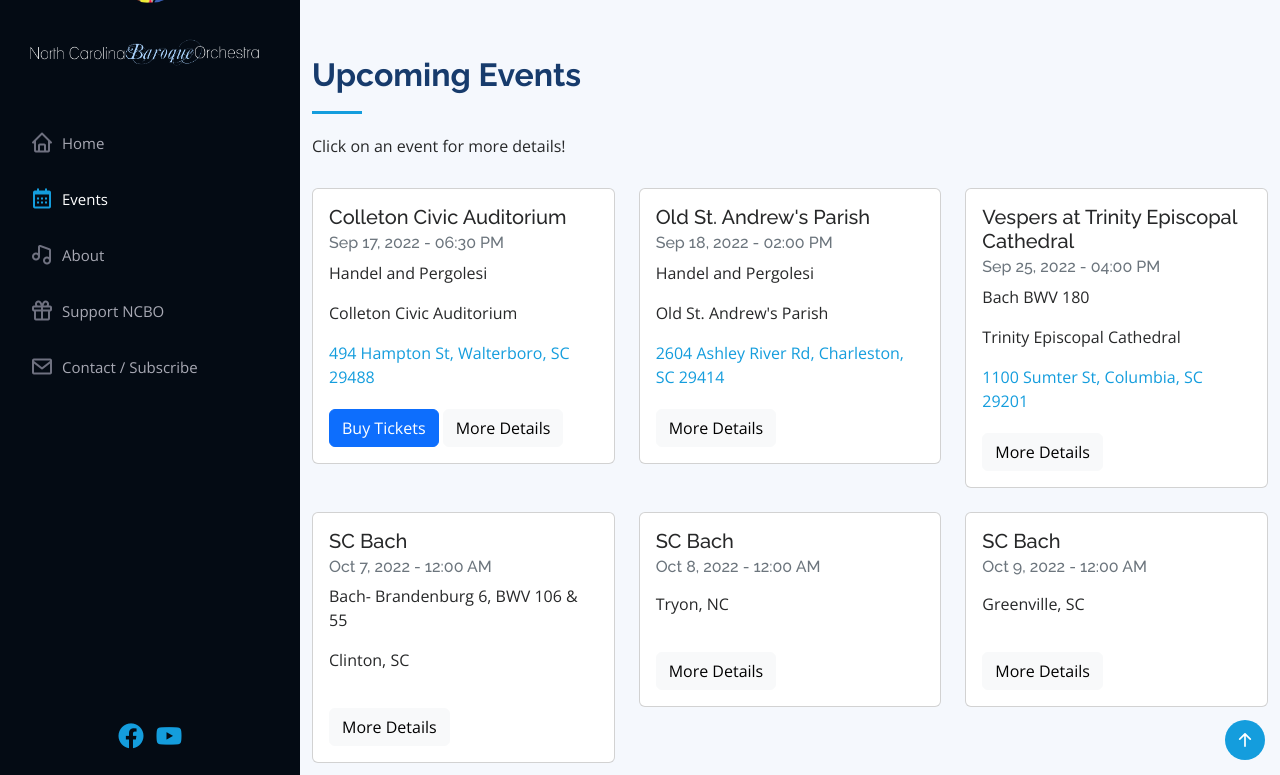
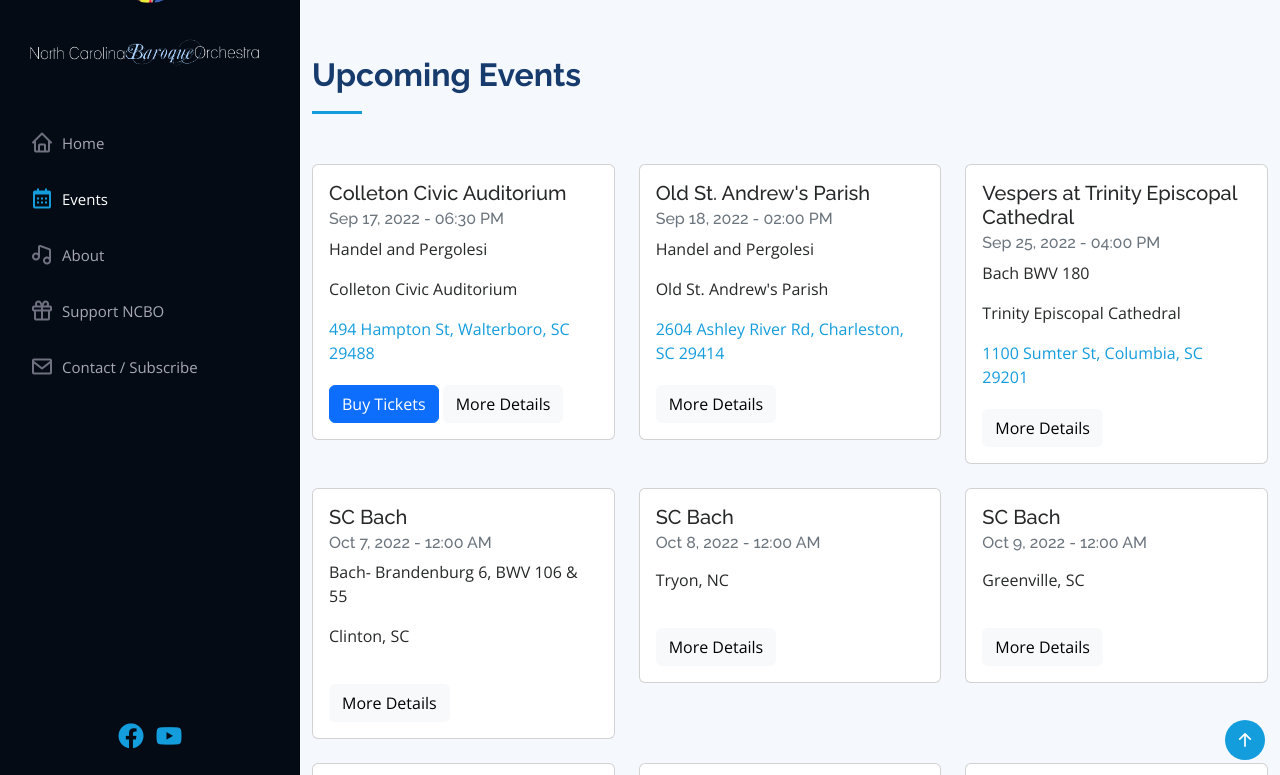
Before and after one commit to ncbaroqueorchestra/ncboweb, a Jekyll site: the page built from index.md, in a window 1280 px wide and 900 px high, scrolled down 779 px, cut to the strip 125-900 px from the top of the window. Built offline with Jekyll 4.4.1, drawn with Linux system fonts in a browser that asks for light colours; comment, search, counter and statistics services are not loaded.

Commit message:
Removed unnecessary event language in header

```diff
--- a/_includes/events.md
+++ b/_includes/events.md
@@ -3,7 +3,6 @@
 
         <div class="section-title">
             <h2>Upcoming Events</h2>
-            <p>Click on an event for more details!</p>
         </div>
     </div>
 
```
